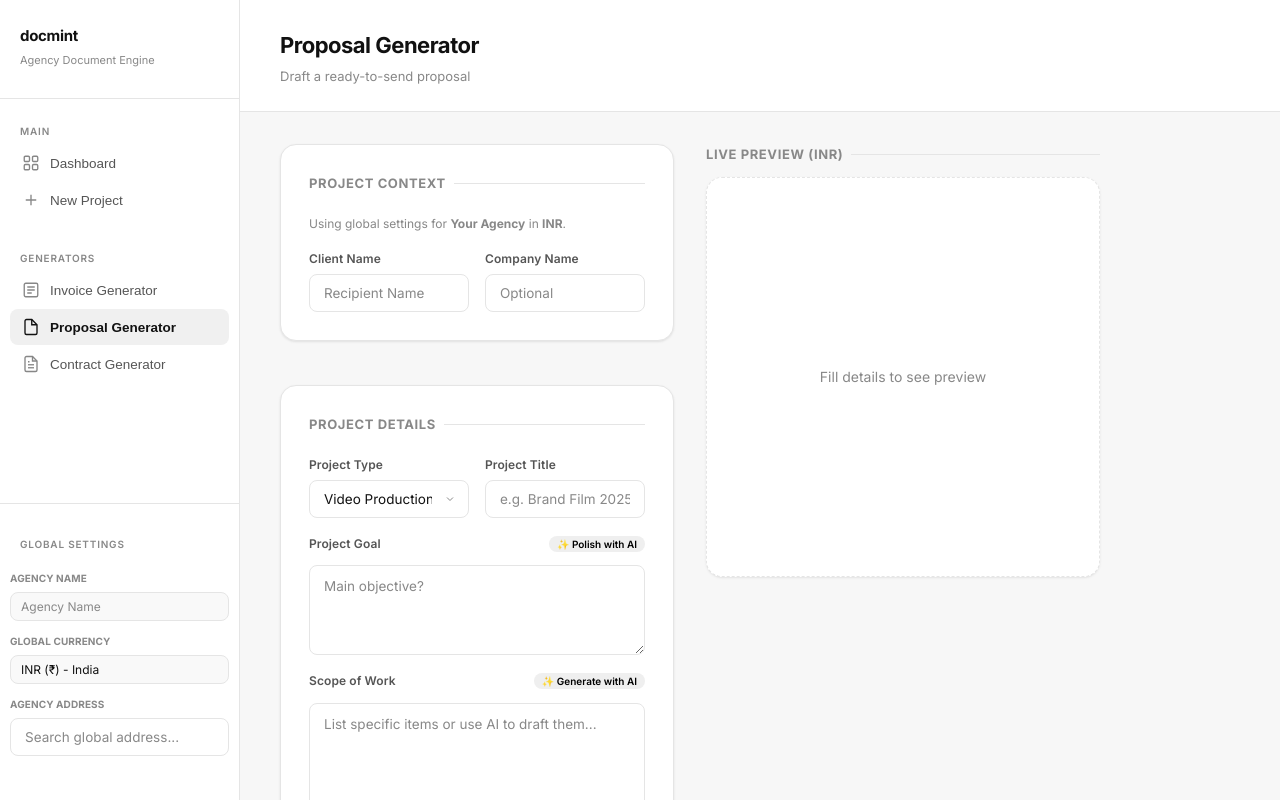
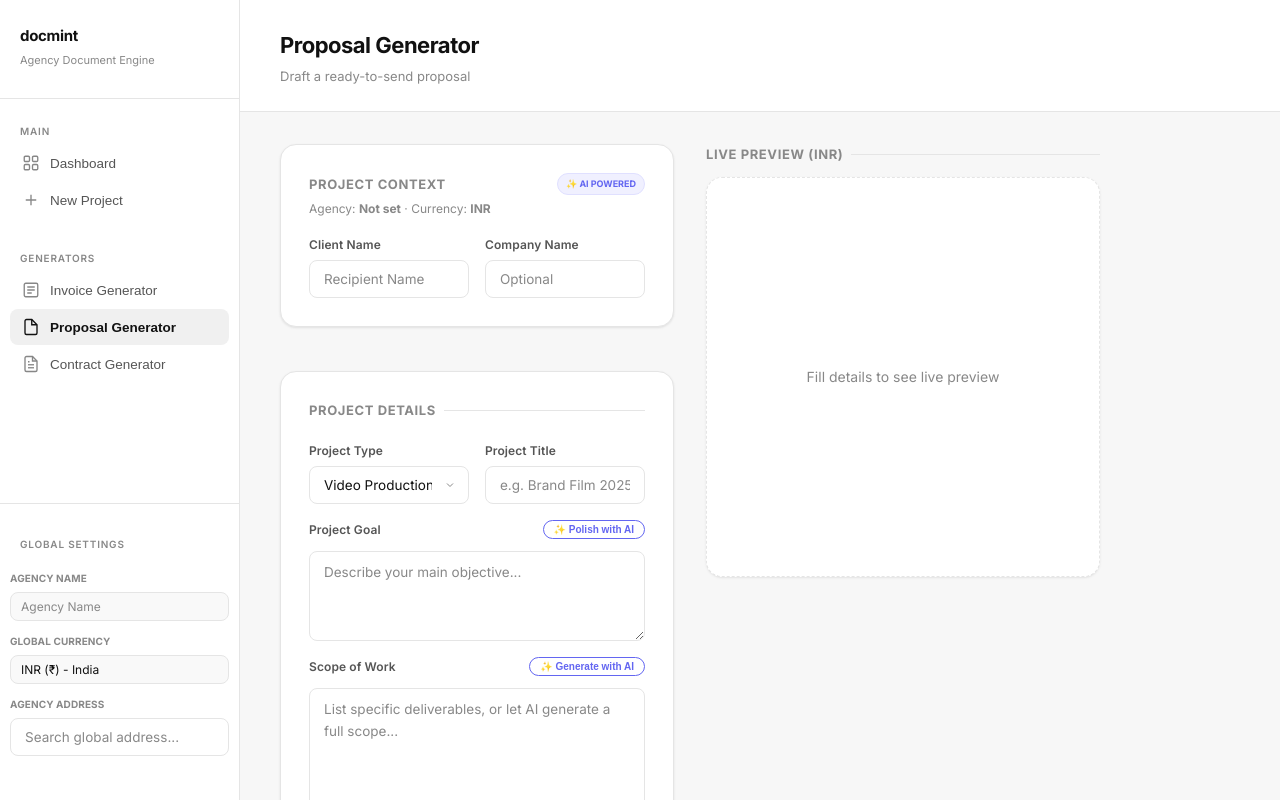
Before and after one commit to waximhq-spec/docmint, a React (Vite) app: page / in a window 1280 px wide. Both pictures are taken after a click on the element 481 px from the left and 538 px from the top of the page. Built offline with nearby package versions, Linux system fonts and the light colour scheme.

Commit message:
feat: switch ai to openrouter gpt-4o-mini with professional prompts across all generators

```diff
--- a/src/pages/ContractGenerator.jsx
+++ b/src/pages/ContractGenerator.jsx
@@ -1,7 +1,5 @@
 import { useState, useEffect } from 'react';
 import DocOutput from '../components/DocOutput';
-import Toggle from '../components/Toggle';
-import LocationInput from '../components/LocationInput';
 import { generateContract } from '../utils/generators';
 import { generateWithAI } from '../utils/ai';
 
@@ -14,13 +12,6 @@ const PROJECT_TYPES = [
   'Photography',
   'Post-Production / Editing',
 ];
-
-const DEFAULT_PROVIDER = {
-  name: '',
-  email: '',
-  address: '',
-  currency: 'INR',
-};
 
 const DEFAULT_FORM = {
   clientName: '',
@@ -35,16 +26,40 @@ const DEFAULT_FORM = {
   includeOwnership: true,
   includeLateFee: true,
   includeNDA: false,
-  includeCancellation: true,
-  includePortfolio: true,
 };
+
+function AIButton({ label, loading, onClick }) {
+  return (
+    <button
+      onClick={onClick}
+      disabled={loading}
+      style={{
+        padding: '3px 10px',
+        fontSize: 10,
+        fontWeight: 700,
+        border: '1px solid #6366f1',
+        borderRadius: 20,
+        background: loading ? '#f0f0ff' : '#fff',
+        color: '#6366f1',
+        cursor: loading ? 'not-allowed' : 'pointer',
+        display: 'flex',
+        alignItems: 'center',
+        gap: 4,
+        whiteSpace: 'nowrap',
+        opacity: loading ? 0.7 : 1,
+      }}
+    >
+      {loading ? '⏳ Drafting...' : `✨ ${label}`}
+    </button>
+  );
+}
 
 export default function ContractGenerator() {
   const [form, setForm] = useState(DEFAULT_FORM);
   const [loadingAI, setLoadingAI] = useState(null);
   const [provider, setProvider] = useState(() => {
     const saved = localStorage.getItem('docmint_provider');
-    return saved ? JSON.parse(saved) : DEFAULT_PROVIDER;
+    return saved ? JSON.parse(saved) : { name: '', email: '', address: '', currency: 'INR' };
   });
   const [doc, setDoc] = useState(null);
 
@@ -66,15 +81,35 @@ export default function ContractGenerator() {
   const set = (k, v) => setForm(f => ({ ...f, [k]: v }));
 
   const handleAIDraft = async () => {
-    setLoadingAI('contract');
-    const prompt = `Draft a professional legal-style scope of services and payment terms for a creative services contract.
-    Project: ${form.serviceType} - ${form.projectTitle}
-    Total Value: ${provider.currency} ${form.totalAmount}
-    Advance: ${form.advancePercent}%
-    Format as a structured list of obligations and deliverables suitable for a formal agreement. Keep it professional and legally clear.`;
+    setLoadingAI('scope');
+    const result = await generateWithAI(
+      `Create a clean and professional contract scope for a ${form.serviceType} project titled "${form.projectTitle}".
 
-    const result = await generateWithAI(prompt);
+Total Value: ${provider.currency} ${form.totalAmount || 'TBD'}
+Timeline: ${form.timeline || 'TBD'}
+
+Include:
+- Scope of work with clear deliverables
+- Payment terms (${form.advancePercent}% advance, remainder on delivery)
+- Revision limits
+- Ownership rights
+- Cancellation policy
+
+Keep it clear, structured, and legally simple. Use bullet points. No generic filler text.`
+    );
     set('scopeOfWork', result);
+    setLoadingAI(null);
+  };
+
+  const handleAIRewrite = async (field, text) => {
+    if (!text.trim()) return;
+    setLoadingAI(field);
+    const result = await generateWithAI(
+      `Rewrite this in a more professional, legally clear tone for a service agreement. Return only the rewritten text:
+
+"${text}"`
+    );
+    set(field, result);
     setLoadingAI(null);
   };
 
@@ -83,8 +118,13 @@ export default function ContractGenerator() {
       <div style={{ display: 'grid', gridTemplateColumns: '1fr 1fr', gap: 32, alignItems: 'start' }}>
         <div style={{ display: 'flex', flexDirection: 'column', gap: 24 }}>
           <div className="card">
-            <div className="card-title">Agreement Context</div>
-            <p style={{ fontSize: 12, color: '#888', marginBottom: 16 }}>Using global settings for <strong>{provider.name || 'Your Agency'}</strong> in <strong>{provider.currency}</strong>.</p>
+            <div style={{ display: 'flex', justifyContent: 'space-between', alignItems: 'center', marginBottom: 4 }}>
+              <div className="card-title" style={{ margin: 0 }}>Agreement Context</div>
+              <span style={{ fontSize: 9, fontWeight: 800, padding: '3px 8px', borderRadius: 20, background: '#f0f0ff', color: '#6366f1', border: '1px solid #e0e0ff' }}>✨ AI POWERED</span>
+            </div>
+            <p style={{ fontSize: 12, color: '#888', marginBottom: 16 }}>
+              Agency: <strong>{provider.name || 'Not set'}</strong> · Currency: <strong>{provider.currency}</strong>
+            </p>
             <div className="form-grid">
               <div className="form-group">
                 <label>Client Legal Name</label>
@@ -98,7 +138,7 @@ export default function ContractGenerator() {
           </div>
 
           <div className="card">
-            <div className="card-title">Project Details</div>
+            <div className="card-title">Contract Details</div>
             <div className="form-grid">
               <div className="form-group">
                 <label>Project Type</label>
@@ -108,21 +148,24 @@ export default function ContractGenerator() {
               </div>
               <div className="form-group">
                 <label>Contract Title</label>
-                <input value={form.projectTitle} onChange={e => set('projectTitle', e.target.value)} placeholder="e.g. Master Service Agreement" />
+                <input value={form.projectTitle} onChange={e => set('projectTitle', e.target.value)} placeholder="e.g. Brand Film Agreement" />
               </div>
               <div className="form-group full">
                 <div style={{ display: 'flex', justifyContent: 'space-between', alignItems: 'center', marginBottom: 6 }}>
-                  <label style={{ margin: 0 }}>Service Scope</label>
-                  <button
-                    className="btn btn-secondary"
-                    style={{ padding: '2px 8px', fontSize: 10, height: 'auto' }}
-                    onClick={handleAIDraft}
-                    disabled={loadingAI === 'contract'}
-                  >
-                    {loadingAI === 'contract' ? '✨ Drafting...' : '✨ Draft with AI'}
-                  </button>
+                  <label style={{ margin: 0 }}>Service Scope & Terms</label>
+                  <AIButton label="Draft with AI" loading={loadingAI === 'scope'} onClick={handleAIDraft} />
                 </div>
-                <textarea rows={4} value={form.scopeOfWork} onChange={e => set('scopeOfWork', e.target.value)} placeholder="Describe services or use AI to draft contract language..." />
+                <textarea
+                  rows={6}
+                  value={form.scopeOfWork}
+                  onChange={e => set('scopeOfWork', e.target.value)}
+                  placeholder="Describe services, or let AI draft the full contract scope..."
+                />
+                {form.scopeOfWork && (
+                  <div style={{ marginTop: 6, display: 'flex', justifyContent: 'flex-end' }}>
+                    <AIButton label="Rewrite Professionally" loading={loadingAI === 'rewrite'} onClick={() => handleAIRewrite('scopeOfWork', form.scopeOfWork)} />
+                  </div>
+                )}
               </div>
               <div className="form-group">
                 <label>Total Value ({provider.currency})</label>
@@ -131,6 +174,10 @@ export default function ContractGenerator() {
               <div className="form-group">
                 <label>Advance %</label>
                 <input type="number" value={form.advancePercent} onChange={e => set('advancePercent', e.target.value)} />
+              </div>
+              <div className="form-group">
+                <label>Timeline</label>
+                <input value={form.timeline} onChange={e => set('timeline', e.target.value)} placeholder="e.g. 3 weeks" />
               </div>
             </div>
           </div>
--- a/src/pages/NewProject.jsx
+++ b/src/pages/NewProject.jsx
@@ -9,6 +9,32 @@ import {
 } from '../utils/generators';
 import { getNextInvoiceNumber, peekInvoiceNumber } from '../utils/helpers';
 import { generateWithAI } from '../utils/ai';
+
+function AIButton({ label, loading, onClick, disabled }) {
+  return (
+    <button
+      onClick={onClick}
+      disabled={loading || disabled}
+      style={{
+        padding: '3px 10px',
+        fontSize: 10,
+        fontWeight: 700,
+        border: '1px solid #6366f1',
+        borderRadius: 20,
+        background: loading ? '#f0f0ff' : '#fff',
+        color: '#6366f1',
+        cursor: loading ? 'not-allowed' : 'pointer',
+        display: 'flex',
+        alignItems: 'center',
+        gap: 4,
+        whiteSpace: 'nowrap',
+        opacity: loading ? 0.7 : 1,
+      }}
+    >
+      {loading ? '⏳ Generating...' : `✨ ${label}`}
+    </button>
+  );
+}
 
 const PROJECT_TYPES = [
   'Video Production',
@@ -70,10 +96,22 @@ export default function NewProject() {
 
   const handleAIScope = async () => {
     setLoadingAI('scope');
-    const prompt = `Draft a professional scope of work for a ${form.projectType} project titled "${form.projectTitle}".
-    Budget: ${provider.currency} ${form.totalPrice}. Goal: ${form.projectGoal}.
-    Keep it in clear phases/bullet points suitable for an agency proposal.`;
-    const result = await generateWithAI(prompt);
+    const result = await generateWithAI(
+      `You are a professional creative agency assistant.
+
+Create a clear and structured scope of work for a ${form.projectType} project titled "${form.projectTitle}".
+
+Budget: ${provider.currency} ${form.totalPrice || 'TBD'}
+Timeline: ${form.timeline || 'TBD'}
+Goal: ${form.projectGoal || 'To deliver high-quality creative output.'}
+
+Include:
+- Pre-production
+- Production
+- Post-production
+
+Use bullet points. Keep it concise and client-ready. No intro text.`
+    );
     set('scopeOfWork', result);
     setLoadingAI(null);
   };
@@ -81,8 +119,11 @@ export default function NewProject() {
   const handleAIRewrite = async (field, currentText) => {
     if (!currentText) return;
     setLoadingAI(field);
-    const prompt = `Rewrite this for a professional agency document to be more premium and clear: "${currentText}"`;
-    const result = await generateWithAI(prompt);
+    const result = await generateWithAI(
+      `Rewrite this in a more professional, premium agency tone. Return only the rewritten text:
+
+"${currentText}"`
+    );
     set(field, result);
     setLoadingAI(null);
   };
@@ -148,28 +189,14 @@ export default function NewProject() {
               <div className="form-group full">
                 <div style={{ display: 'flex', justifyContent: 'space-between', alignItems: 'center', marginBottom: 6 }}>
                   <label style={{ margin: 0 }}>Project Goal</label>
-                  <button
-                    className="btn btn-secondary"
-                    style={{ padding: '2px 8px', fontSize: 10, height: 'auto' }}
-                    onClick={() => handleAIRewrite('projectGoal', form.projectGoal)}
-                    disabled={loadingAI === 'projectGoal'}
-                  >
-                    {loadingAI === 'projectGoal' ? '✨ Processing...' : '✨ Polish with AI'}
-                  </button>
+                  <AIButton label="Polish with AI" loading={loadingAI === 'projectGoal'} onClick={() => handleAIRewrite('projectGoal', form.projectGoal)} />
                 </div>
                 <textarea rows={2} value={form.projectGoal} onChange={e => set('projectGoal', e.target.value)} placeholder="What is the main objective?" />
               </div>
               <div className="form-group full">
                 <div style={{ display: 'flex', justifyContent: 'space-between', alignItems: 'center', marginBottom: 6 }}>
                   <label style={{ margin: 0 }}>Scope of Work</label>
-                  <button
-                    className="btn btn-secondary"
-                    style={{ padding: '2px 8px', fontSize: 10, height: 'auto' }}
-                    onClick={handleAIScope}
-                    disabled={loadingAI === 'scope'}
-                  >
-                    {loadingAI === 'scope' ? '✨ Drafting...' : '✨ Generate with AI'}
-                  </button>
+                  <AIButton label="Generate with AI" loading={loadingAI === 'scope'} onClick={handleAIScope} />
                 </div>
                 <textarea rows={4} value={form.scopeOfWork} onChange={e => set('scopeOfWork', e.target.value)} placeholder="List deliverables or use AI..." />
               </div>
--- a/src/pages/ProposalGenerator.jsx
+++ b/src/pages/ProposalGenerator.jsx
@@ -1,7 +1,5 @@
 import { useState, useEffect } from 'react';
 import DocOutput from '../components/DocOutput';
-import Toggle from '../components/Toggle';
-import LocationInput from '../components/LocationInput';
 import { generateProposal } from '../utils/generators';
 import { generateWithAI } from '../utils/ai';
 
@@ -15,13 +13,6 @@ const PROJECT_TYPES = [
   'Post-Production / Editing',
 ];
 
-const DEFAULT_PROVIDER = {
-  name: '',
-  email: '',
-  address: '',
-  currency: 'INR',
-};
-
 const DEFAULT_FORM = {
   clientName: '',
   companyName: '',
@@ -33,15 +24,41 @@ const DEFAULT_FORM = {
   budget: '',
   revisions: '',
   includeExclusions: true,
-  tone: 'Premium',
 };
+
+function AIButton({ label, loading, onClick, disabled }) {
+  return (
+    <button
+      onClick={onClick}
+      disabled={loading || disabled}
+      style={{
+        padding: '3px 10px',
+        fontSize: 10,
+        fontWeight: 700,
+        border: '1px solid #6366f1',
+        borderRadius: 20,
+        background: loading ? '#f0f0ff' : '#fff',
+        color: '#6366f1',
+        cursor: loading ? 'not-allowed' : 'pointer',
+        display: 'flex',
+        alignItems: 'center',
+        gap: 4,
+        whiteSpace: 'nowrap',
+        transition: 'all 0.2s',
+        opacity: loading ? 0.7 : 1,
+      }}
+    >
+      {loading ? '⏳ Generating...' : `✨ ${label}`}
+    </button>
+  );
+}
 
 export default function ProposalGenerator() {
   const [form, setForm] = useState(DEFAULT_FORM);
-  const [loadingAI, setLoadingAI] = useState(null); // 'scope' | 'goal' | 'rewrite'
+  const [loadingAI, setLoadingAI] = useState(null);
   const [provider, setProvider] = useState(() => {
     const saved = localStorage.getItem('docmint_provider');
-    return saved ? JSON.parse(saved) : DEFAULT_PROVIDER;
+    return saved ? JSON.parse(saved) : { name: '', email: '', address: '', currency: 'INR' };
   });
   const [doc, setDoc] = useState(null);
 
@@ -64,25 +81,49 @@ export default function ProposalGenerator() {
 
   const handleAIScope = async () => {
     setLoadingAI('scope');
-    const prompt = `Create a professional, highly detailed scope of work for a ${form.serviceType} project titled "${form.projectTitle}".
-    Project Goal: ${form.projectGoal}.
-    Budget: ${provider.currency} ${form.budget}.
-    Timeline: ${form.timeline}.
-    Provide a list of deliverables and phases in professional agency language. Keep it concise but premium. No conversational text, just the scope.`;
+    const result = await generateWithAI(
+      `You are a professional creative agency assistant.
 
-    const result = await generateWithAI(prompt);
+Create a clear and structured scope of work for a ${form.serviceType} project titled "${form.projectTitle}".
+
+Budget: ${provider.currency} ${form.budget || 'TBD'}
+Timeline: ${form.timeline || 'TBD'}
+Goal: ${form.projectGoal || 'To deliver a high-quality creative output.'}
+
+Include:
+- Pre-production
+- Production
+- Post-production
+
+Use bullet points. Keep it concise and client-ready. No intro or closing text, just the scope.`
+    );
     set('scopeOfWork', result);
     setLoadingAI(null);
   };
 
-  const handleAIRewrite = async (field, currentText) => {
-    if (!currentText) return;
+  const handleAIRewrite = async (field, text) => {
+    if (!text.trim()) return;
     setLoadingAI(field);
-    const prompt = `Rewrite the following text for a professional agency proposal. Make it sound more premium, clear, and persuasive, but keep the original meaning:
-    "${currentText}"`;
+    const result = await generateWithAI(
+      `Rewrite this in a more professional, clear, and premium agency tone. Return only the rewritten text with no preamble:
 
-    const result = await generateWithAI(prompt);
+"${text}"`
+    );
     set(field, result);
+    setLoadingAI(null);
+  };
+
+  const handleImproveProposal = async () => {
+    if (!doc?.text) return;
+    setLoadingAI('improve');
+    const result = await generateWithAI(
+      `Rewrite this proposal in a more professional, premium, and client-ready tone.
+
+Keep it concise and structured. Avoid generic wording:
+
+${doc.text}`
+    );
+    set('projectGoal', result);
     setLoadingAI(null);
   };
 
@@ -92,8 +133,13 @@ export default function ProposalGenerator() {
 
         <div style={{ display: 'flex', flexDirection: 'column', gap: 24 }}>
           <div className="card">
-            <div className="card-title">Project Context</div>
-            <p style={{ fontSize: 12, color: '#888', marginBottom: 16 }}>Using global settings for <strong>{provider.name || 'Your Agency'}</strong> in <strong>{provider.currency}</strong>.</p>
+            <div style={{ display: 'flex', justifyContent: 'space-between', alignItems: 'center', marginBottom: 4 }}>
+              <div className="card-title" style={{ margin: 0 }}>Project Context</div>
+              <span style={{ fontSize: 9, fontWeight: 800, padding: '3px 8px', borderRadius: 20, background: '#f0f0ff', color: '#6366f1', border: '1px solid #e0e0ff' }}>✨ AI POWERED</span>
+            </div>
+            <p style={{ fontSize: 12, color: '#888', marginBottom: 16 }}>
+              Agency: <strong>{provider.name || 'Not set'}</strong> · Currency: <strong>{provider.currency}</strong>
+            </p>
             <div className="form-grid">
               <div className="form-group">
                 <label>Client Name</label>
@@ -119,43 +165,26 @@ export default function ProposalGenerator() {
                 <label>Project Title</label>
                 <input value={form.projectTitle} onChange={e => set('projectTitle', e.target.value)} placeholder="e.g. Brand Film 2025" />
               </div>
-
               <div className="form-group full">
                 <div style={{ display: 'flex', justifyContent: 'space-between', alignItems: 'center', marginBottom: 6 }}>
                   <label style={{ margin: 0 }}>Project Goal</label>
-                  <button
-                    className="btn btn-secondary"
-                    style={{ padding: '2px 8px', fontSize: 10, height: 'auto' }}
-                    onClick={() => handleAIRewrite('projectGoal', form.projectGoal)}
-                    disabled={loadingAI === 'projectGoal'}
-                  >
-                    {loadingAI === 'projectGoal' ? '✨ Processing...' : '✨ Polish with AI'}
-                  </button>
+                  <AIButton label="Polish with AI" loading={loadingAI === 'projectGoal'} onClick={() => handleAIRewrite('projectGoal', form.projectGoal)} />
                 </div>
-                <textarea rows={2} value={form.projectGoal} onChange={e => set('projectGoal', e.target.value)} placeholder="Main objective?" />
+                <textarea rows={2} value={form.projectGoal} onChange={e => set('projectGoal', e.target.value)} placeholder="Describe your main objective..." />
               </div>
-
               <div className="form-group full">
                 <div style={{ display: 'flex', justifyContent: 'space-between', alignItems: 'center', marginBottom: 6 }}>
                   <label style={{ margin: 0 }}>Scope of Work</label>
-                  <button
-                    className="btn btn-secondary"
-                    style={{ padding: '2px 8px', fontSize: 10, height: 'auto' }}
-                    onClick={handleAIScope}
-                    disabled={loadingAI === 'scope'}
-                  >
-                    {loadingAI === 'scope' ? '✨ Drafting...' : '✨ Generate with AI'}
-                  </button>
+                  <AIButton label="Generate with AI" loading={loadingAI === 'scope'} onClick={handleAIScope} />
                 </div>
-                <textarea rows={6} value={form.scopeOfWork} onChange={e => set('scopeOfWork', e.target.value)} placeholder="List specific items or use AI to draft them..." />
+                <textarea rows={7} value={form.scopeOfWork} onChange={e => set('scopeOfWork', e.target.value)} placeholder="List specific deliverables, or let AI generate a full scope..." />
               </div>
-
               <div className="form-group">
                 <label>Budget ({provider.currency})</label>
                 <input type="number" value={form.budget} onChange={e => set('budget', e.target.value)} placeholder="0" />
               </div>
               <div className="form-group">
-                <label>Timeline Override</label>
+                <label>Timeline</label>
                 <input value={form.timeline} onChange={e => set('timeline', e.target.value)} placeholder="e.g. 4 weeks" />
               </div>
               <div className="form-group">
@@ -165,9 +194,29 @@ export default function ProposalGenerator() {
             </div>
           </div>
 
-          <button className="btn btn-primary" onClick={() => setDoc(generateProposal(form, provider))} style={{ width: '100%', height: 48 }}>
-            Refresh Preview
-          </button>
+          <div style={{ display: 'flex', gap: 12 }}>
+            <button className="btn btn-primary" onClick={() => setDoc(generateProposal(form, provider))} style={{ flex: 1, height: 48 }}>
+              Refresh Preview
+            </button>
+            <button
+              onClick={handleImproveProposal}
+              disabled={loadingAI === 'improve' || !doc}
+              style={{
+                height: 48,
+                padding: '0 20px',
+                border: '2px solid #6366f1',
+                borderRadius: 12,
+                background: '#fff',
+                color: '#6366f1',
+                fontWeight: 700,
+                fontSize: 13,
+                cursor: 'pointer',
+                whiteSpace: 'nowrap',
+              }}
+            >
+              {loadingAI === 'improve' ? '⏳ Improving...' : '✨ Improve Proposal'}
+            </button>
+          </div>
         </div>
 
         <div style={{ position: 'sticky', top: 24 }}>
@@ -176,7 +225,7 @@ export default function ProposalGenerator() {
             <DocOutput type="Proposal" html={doc.html} text={doc.text} />
           ) : (
             <div className="card" style={{ height: 400, display: 'flex', alignItems: 'center', justifyContent: 'center', color: '#888', borderStyle: 'dashed' }}>
-              Fill details to see preview
+              Fill details to see live preview
             </div>
           )}
         </div>
```
Also changed, not shown: src/utils/ai.js (+17 -11 lines), 1 other file (tests, documents, lock files or other folders).
